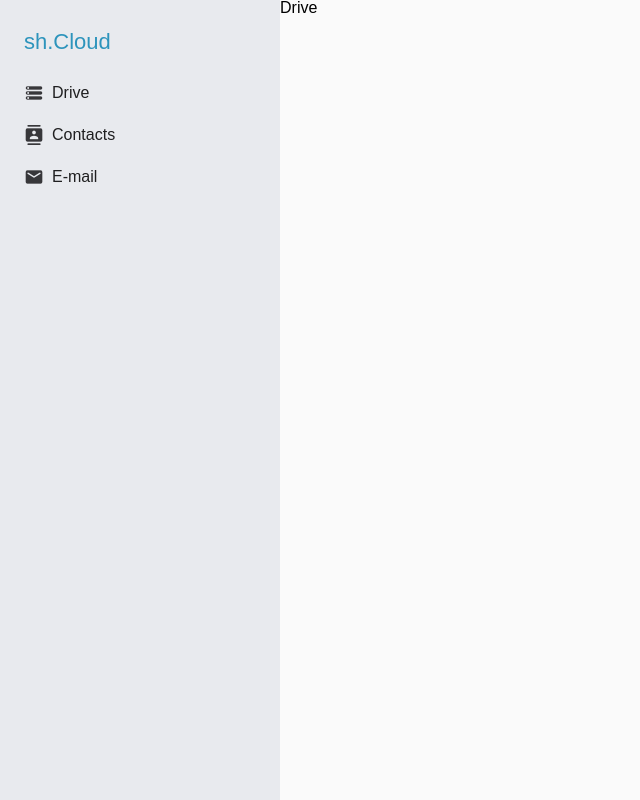
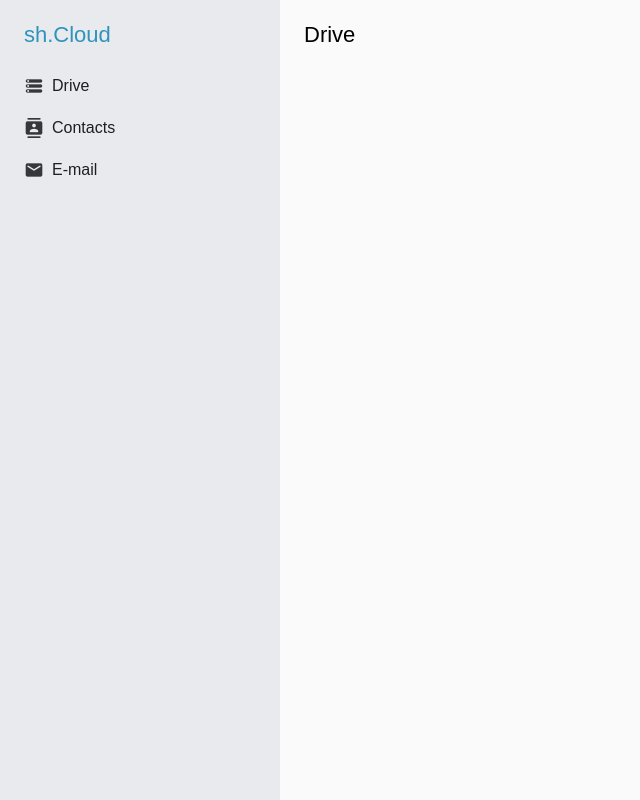
Before and after one commit to quentinguidee/cloud-sh-client, a React app: page /drive in a window 1280 px wide. Shown: the whole page, without its empty margins (0-640 px from the left). Built offline with nearby package versions, Linux system fonts and the light colour scheme.

Commit message:
Improve pages paddings
Signed-off-by: Quentin Guidée <quentin.guidee@gmail.com>

```diff
--- a/src/Assets/dimensions.sass
+++ b/src/Assets/dimensions.sass
@@ -4,7 +4,17 @@ body
     --border-radius: 6px
     --border-radius-large: 10px
 
+    --page-horizontal-padding: 24px
+    --page-vertical-padding: 24px
+
+    --page-padding: var(--page-horizontal-padding) var(--page-vertical-padding)
+
 $nav-bar-width: var(--nav-bar-width)
 
 $border-radius: var(--border-radius)
 $border-radius-large: var(--border-radius-large)
+
+$page-horizontal-padding: var(--page-horizontal-padding)
+$page-vertical-padding: var(--page-vertical-padding)
+
+$page-padding: var(--page-padding)
--- a/src/Components/NavBar/NavBar.module.sass
+++ b/src/Components/NavBar/NavBar.module.sass
@@ -5,7 +5,7 @@
 .navbar
     width: dimensions.$nav-bar-width
     height: 100vh
-    padding: 12px
+    padding: calc(dimensions.$page-vertical-padding - 7px) calc(dimensions.$page-horizontal-padding - 12px)
     box-sizing: border-box
     background-color: colors.$background-secondary
     transition: transitions.$default
--- a/src/Components/NavBarItem/NavBarItem.module.sass
+++ b/src/Components/NavBarItem/NavBarItem.module.sass
@@ -4,6 +4,7 @@
 
 .wrapper
     text-decoration: none
+    padding: 0
 
 .item
     color: colors.$text-primary
--- a/src/Layouts/NavigationBar/NavigationBar.module.sass
+++ b/src/Layouts/NavigationBar/NavigationBar.module.sass
@@ -1,3 +1,2 @@
 .logo
     padding: 7px 12px
-    margin-top: 12px
--- /dev/null
+++ b/src/Layouts/Page/Page.module.sass
@@ -0,0 +1,4 @@
+@use "Assets/dimensions"
+
+.page > *
+    padding: dimensions.$page-vertical-padding dimensions.$page-horizontal-padding
--- /dev/null
+++ b/src/Layouts/Page/Page.tsx
@@ -0,0 +1,20 @@
+import classNames from "classnames";
+import Layout from "Components/Layout/Layout";
+import React from "react";
+
+import styles from "./Page.module.sass";
+
+type Props = React.HTMLProps<HTMLDivElement>;
+
+function Page(props: Props) {
+    const { className, children, ...others } = props;
+    return (
+        <div {...others} className={classNames(styles.page, className)}>
+            <Layout vertical stretch gap={12}>
+                {children}
+            </Layout>
+        </div>
+    );
+}
+
+export default Page;
--- a/src/Pages/Drive/Drive.tsx
+++ b/src/Pages/Drive/Drive.tsx
@@ -1,7 +1,13 @@
 import React from "react";
+import { Title } from "Components/Title/Title";
+import Page from "Layouts/Page/Page";
 
 function Drive() {
-    return <div>Drive</div>;
+    return (
+        <Page>
+            <Title>Drive</Title>
+        </Page>
+    );
 }
 
 export default Drive;
```
Also changed, not shown: 1 other file (tests, documents, lock files or other folders).
